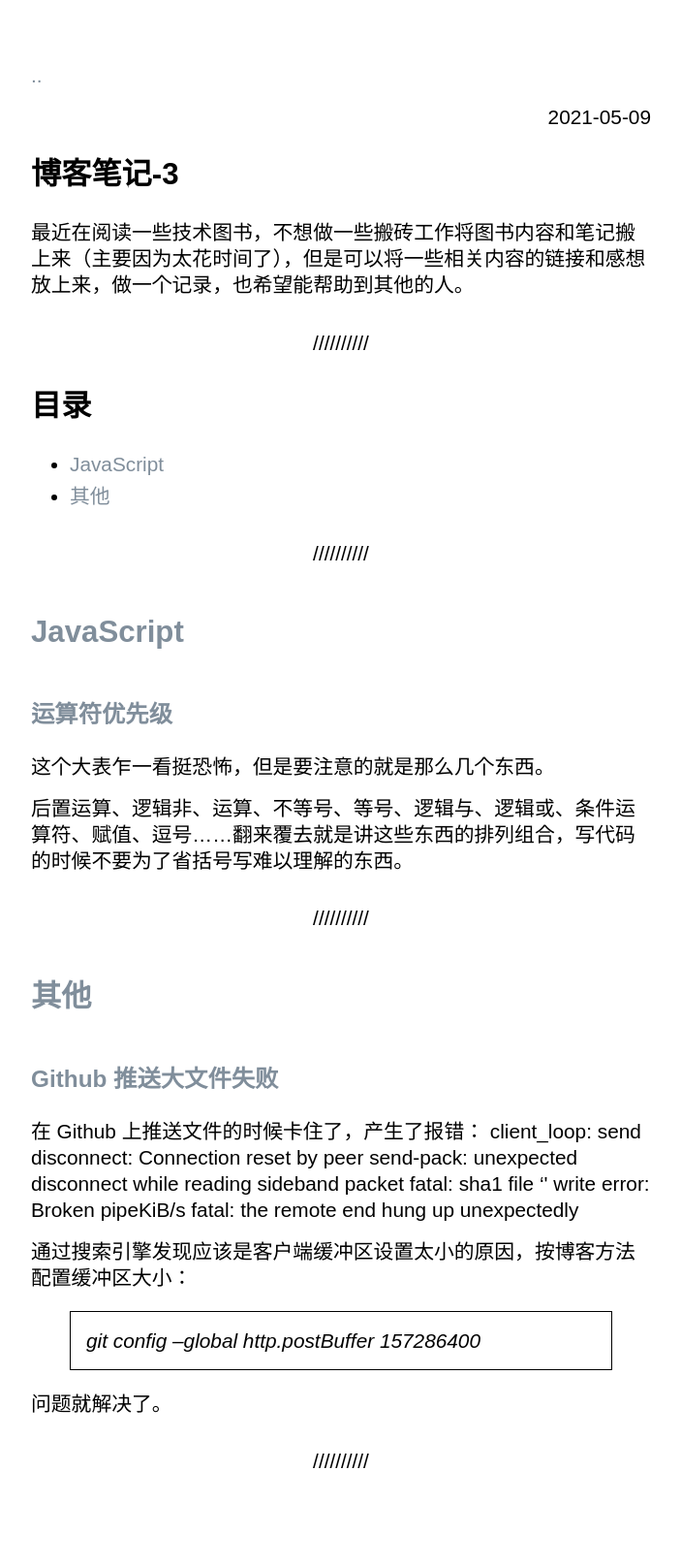
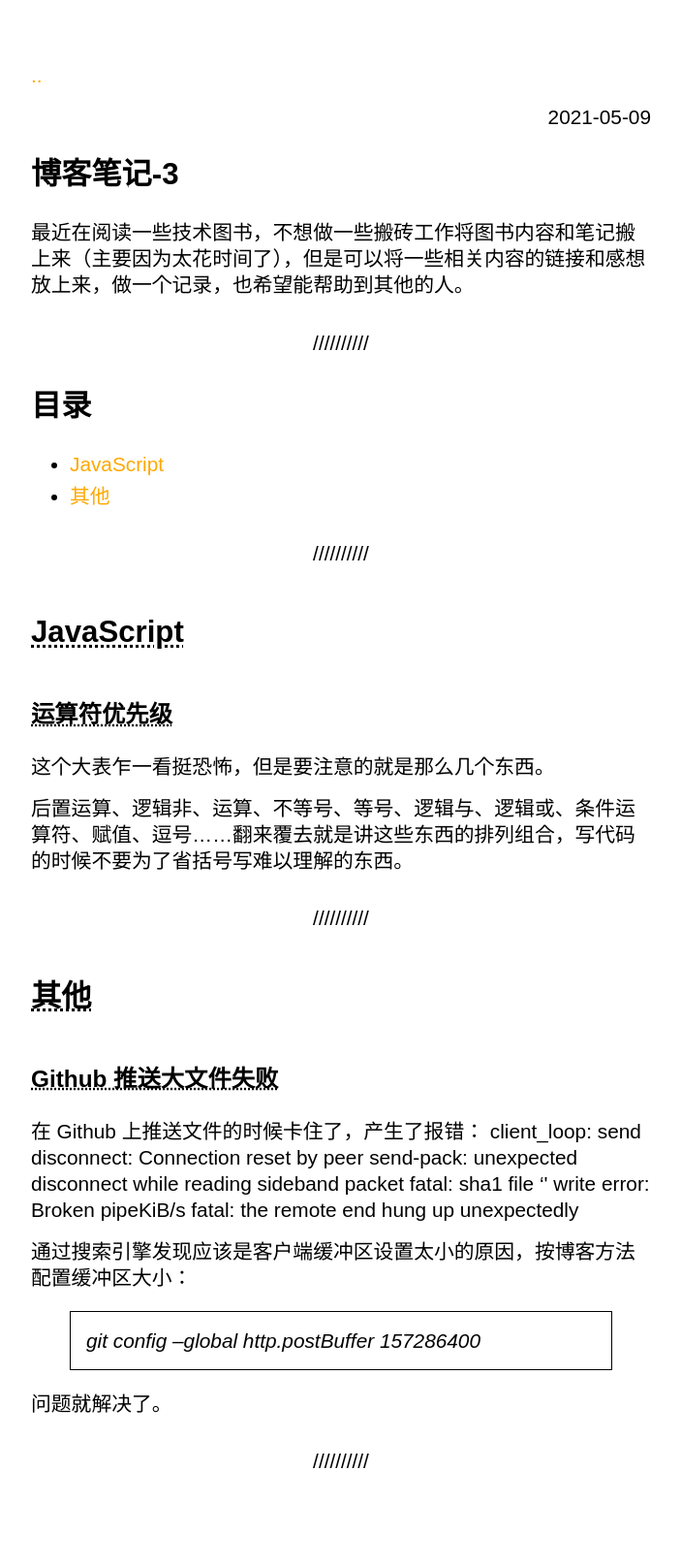
Before and after one commit to wangyu-1999/wangyu-1999.github.io, a Jekyll site: the page built from _posts/2021-05-09-博客笔记-3.md, in a window 1280 px wide. Shown: the whole page at 97% size, without its empty margins (288-991 px from the left). Built offline with Jekyll 4.4.1, drawn with Linux system fonts in a browser that asks for light colours; comment, search, counter and statistics services are not loaded.

Commit message:
fix: 修复链接的样式

```diff
--- a/_sass/link.scss
+++ b/_sass/link.scss
@@ -1,5 +1,18 @@
 a {
-  color: #808e9b;
+  color: #ffa801;
   cursor: pointer;
   text-decoration: none;
 }
+
+h1,
+h2,
+h3,
+h4,
+h5,
+h6 {
+  a {
+    color: black;
+    cursor: pointer;
+    text-decoration: underline dotted;
+  }
+}
```
